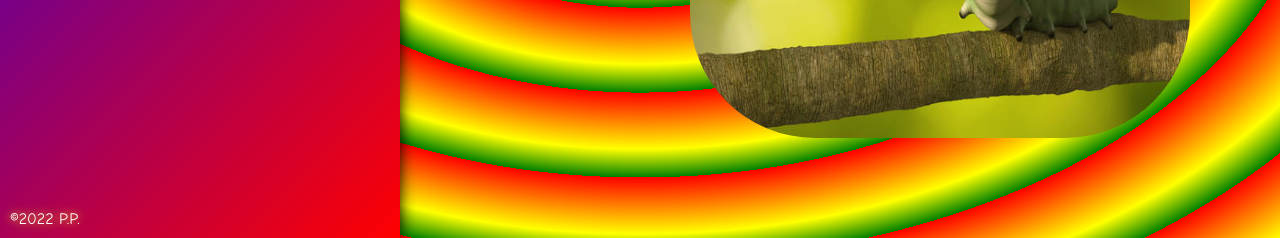
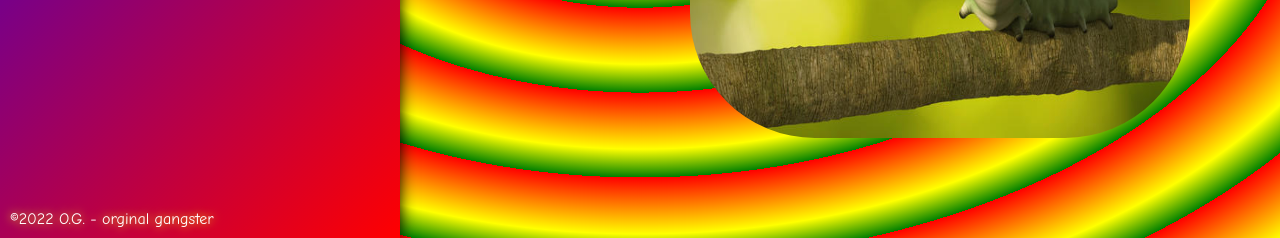
Before and after one commit to Noodle170/Noodle170.github.io, a plain HTML site: page index.html in a window 1280 px wide. Shown: the part 562-800 px from the top of the page. Drawn offline with Linux system fonts and the light colour scheme.

Commit message:
Update index.html

```diff
--- a/index.html
+++ b/index.html
@@ -35,7 +35,7 @@
             </li>
           </ul>
         </section>
-        <p>©2022 P.P.</p>
+        <p>©2022 O.G. - orginal gangster</p>
       </nav>
       <main class="robal1">
         <h1 class="robal2">Witam na stronie głównej!!</h1>
```
